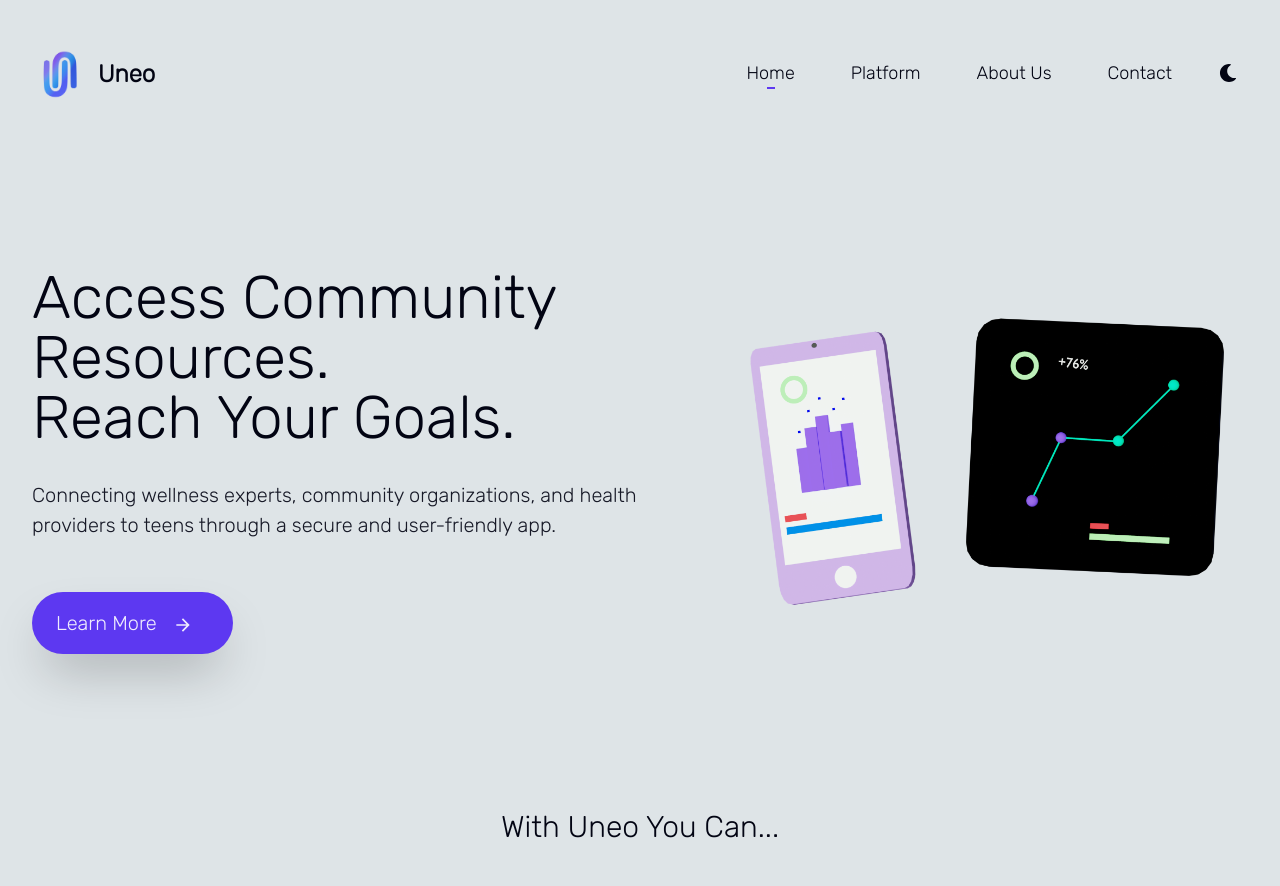
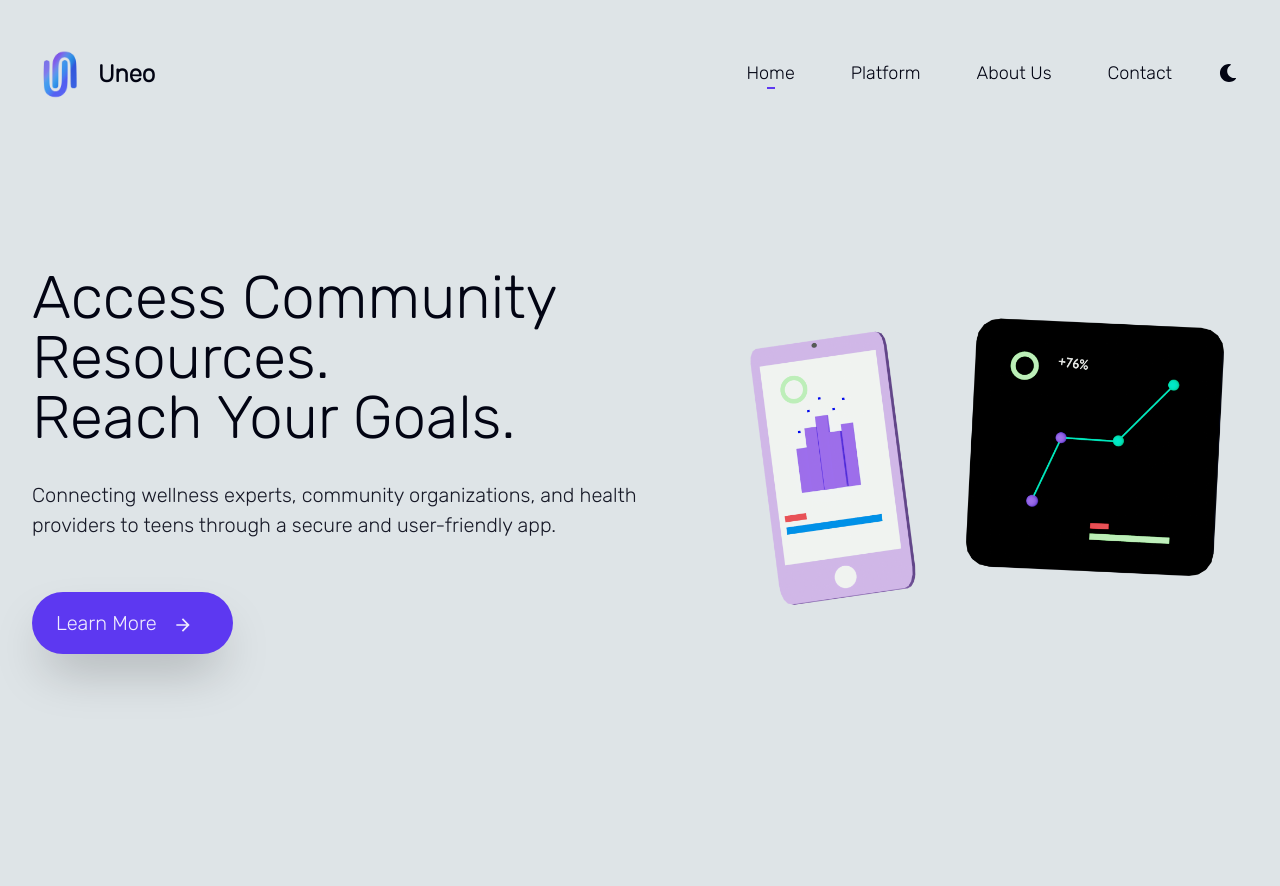
Before and after one commit to aldensully/uneowebsite, a React (Create React App) app: page / in a window 1280 px wide. Shown: the top 886 px of the page. Built offline with nearby package versions, Linux system fonts and the light colour scheme.

Commit message:
small fix

```diff
--- a/src/components/LearnMoreButton.jsx
+++ b/src/components/LearnMoreButton.jsx
@@ -9,7 +9,7 @@ export default function LearnMoreButton() {
   const textColor = "#EFECFE";
   return (
     <Flex pt={5} alignItems="center" flexDirection="row">
-      <Link to="/contact">
+      <Link to="/platform">
         <Box onMouseOver={() => setContactHover(true)} onMouseLeave={() => setContactHover(false)} display="flex" flexDir="row" alignItems="center" color={textColor} boxShadow="2xl" bg="#5D38F1" //5D38F1 3c4eff
           _hover={{ bg: "#5D38F1" }} fontSize={{ base: "md", md: "xl" }} rounded="full" py={{ base: 3, md: 4 }} px={{ base: 4, md: 6 }}>
           Learn More
--- a/src/pages/Landing.jsx
+++ b/src/pages/Landing.jsx
@@ -33,9 +33,9 @@ export default function Landing(props) {
         mb={10}
         {...props}
       >
-        <Text fontSize={{ base: "2xl", md: "3xl" }} mb={10} >
+        {/* <Text fontSize={{ base: "2xl", md: "3xl" }} mb={0} >
           With Uneo You Can...
-        </Text>
+        </Text> */}
         <AppFeatures />
         <PrivacyFooter />
       </Flex>
```
